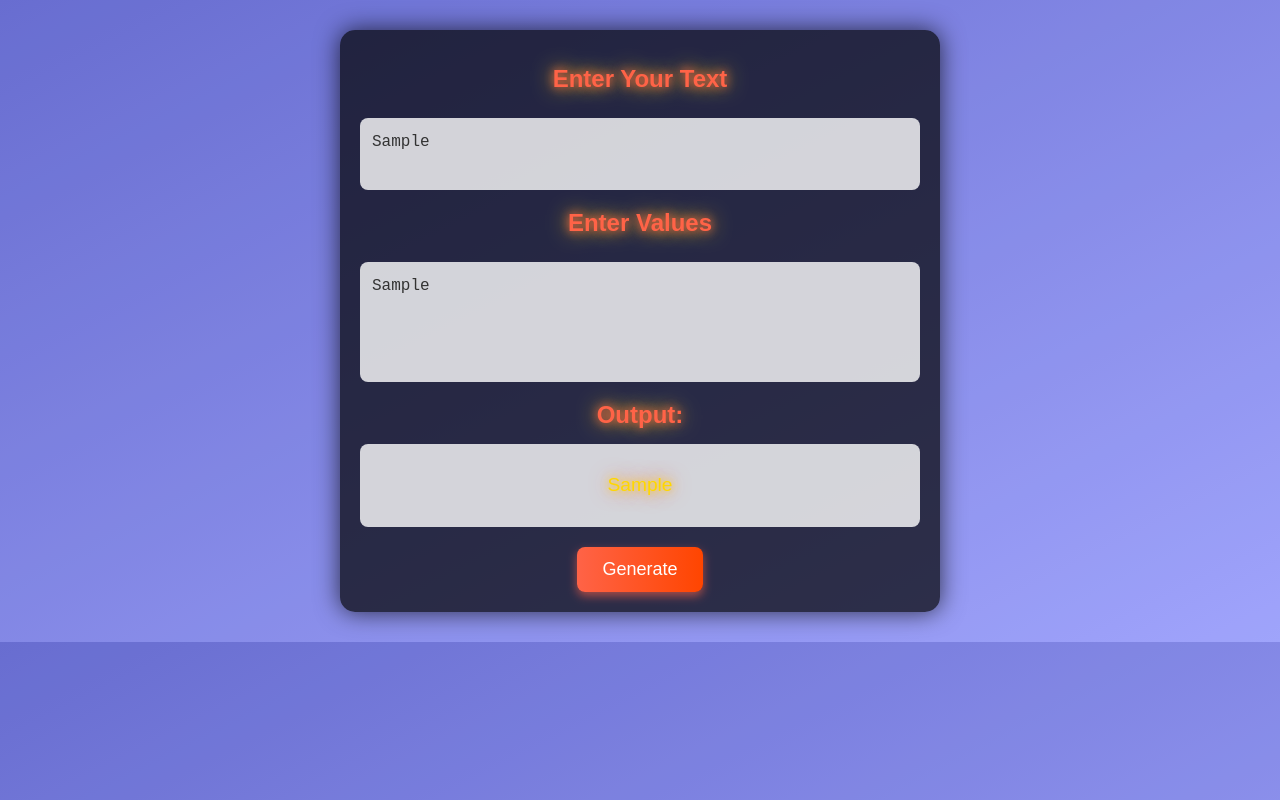
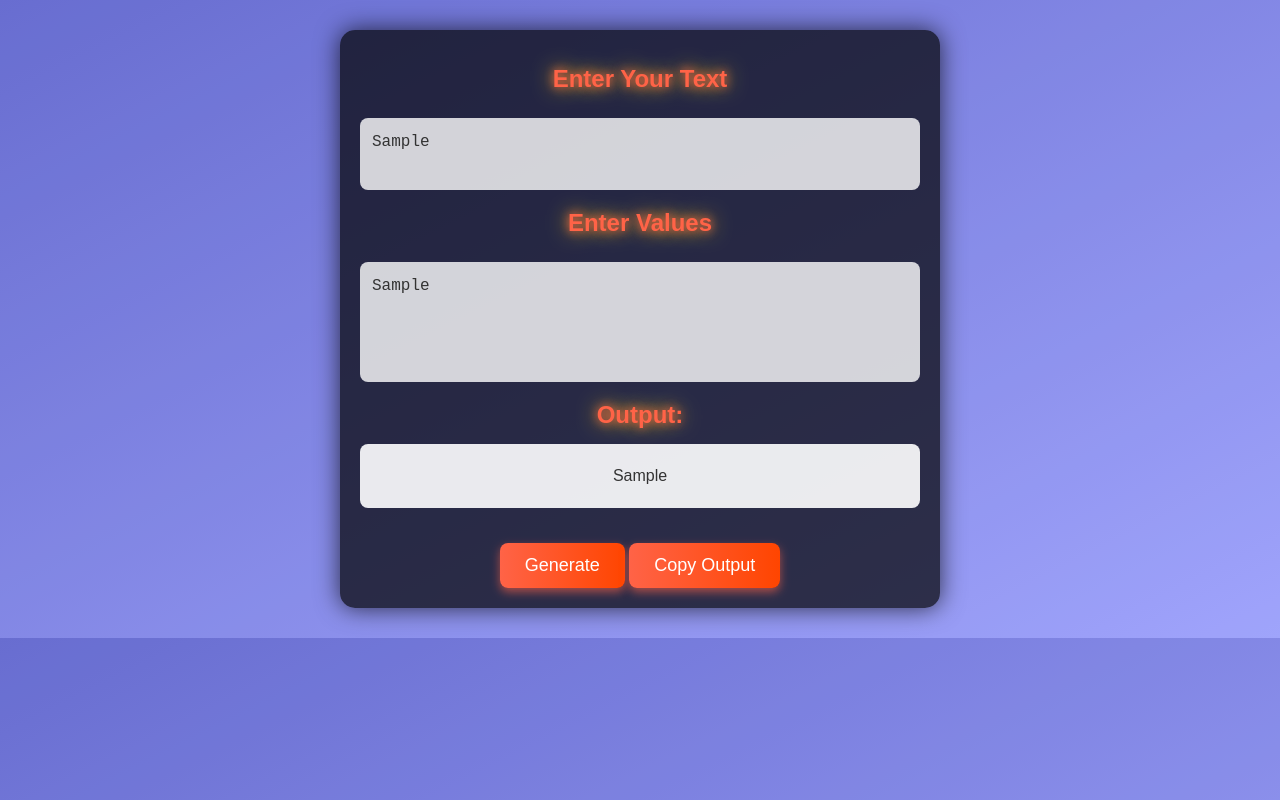
Before and after one commit to Kmnawa426/Multi-Text-Editor_V2, a plain HTML site: page index.html in a window 1280 px wide. Both pictures are taken after typing "Sample", "Sample" into the empty fields and a click on the button "Generate". Drawn offline with Linux system fonts and the light colour scheme.

Commit message:
Update index.html

```diff
--- a/index.html
+++ b/index.html
@@ -97,12 +97,21 @@
             box-shadow: 0 6px 15px rgba(255, 99, 71, 0.8);
         }
 
+        #output {
+            background: rgba(255, 255, 255, 0.9);
+            color: #333;
+            font-family: Arial, sans-serif;
+            padding: 15px;
+            margin: 15px 0;
+            border-radius: 8px;
+            min-height: 60px;
+            white-space: pre-wrap; /* Allows for formatted text with line breaks */
+        }
+
         #output p {
-            color: #ffd700;
-            font-size: 1.2em;
-            margin: 15px 0;
-            font-weight: 500;
-            text-shadow: 0 0 10px #ffd700, 0 0 20px #ff6347;
+            margin: 5px 0;
+            font-size: 1em;
+            font-weight: normal;
         }
 
         /* Input area focus effect */
@@ -124,6 +133,7 @@
         <div id="output" class="input-area"></div>
 
         <button onclick="generateOutput()">Generate</button>
+        <button onclick="copyToClipboard()">Copy Output</button>
     </div>
 
     <script>
@@ -146,6 +156,18 @@
 
             document.getElementById("output").innerHTML = outputHtml;
         }
+
+        function copyToClipboard() {
+            const outputText = document.getElementById("output").innerText;
+            const textarea = document.createElement("textarea");
+            textarea.value = outputText;
+            document.body.appendChild(textarea);
+            textarea.select();
+            document.execCommand("copy");
+            document.body.removeChild(textarea);
+
+            alert("Output copied to clipboard!");
+        }
     </script>
 </body>
 </html>
```
